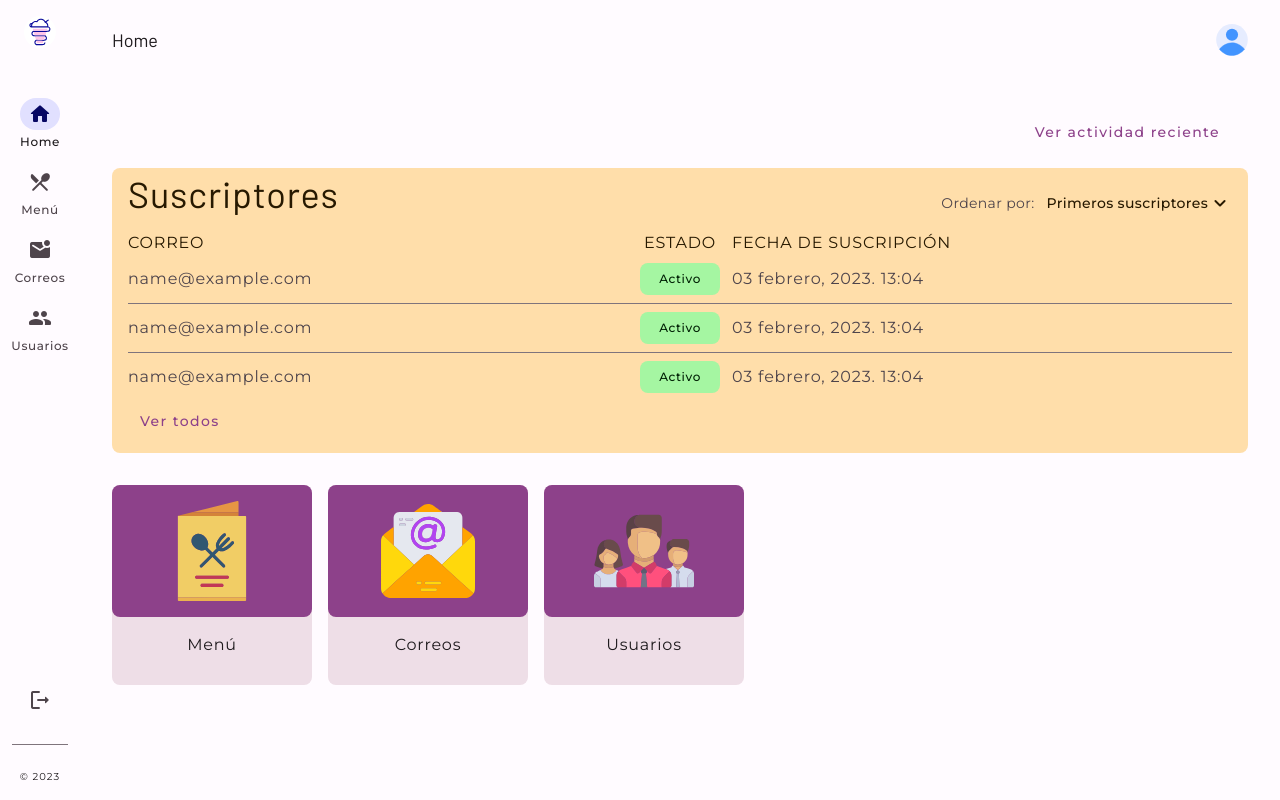
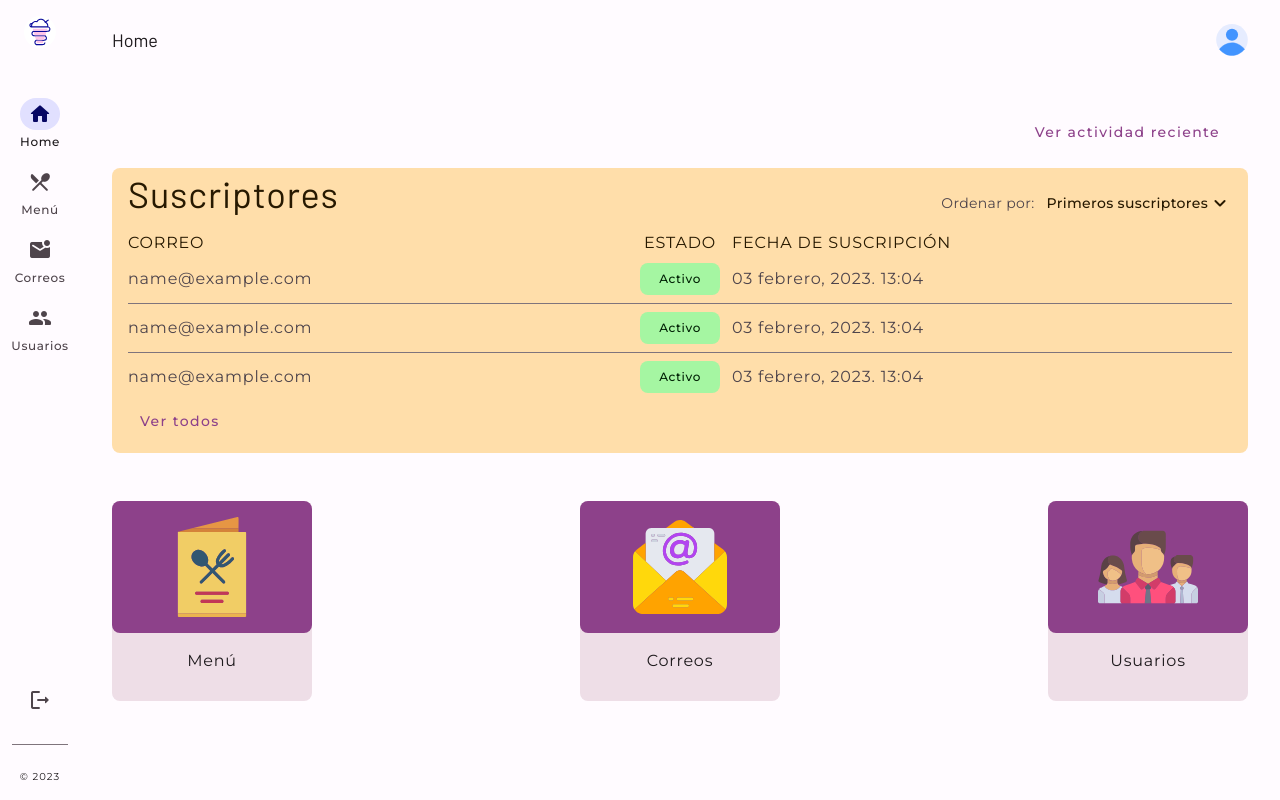
Before and after one commit to hamilton-i7/sweeties_admin_web, a Next.js app in the folder sweeties_admin_frontend/: page / in a window 1280 px wide. Built offline with nearby package versions, Linux system fonts and the light colour scheme.

Commit message:
Adapt components to Medium screens

```diff
--- a/sweeties_admin_frontend/app/page.tsx
+++ b/sweeties_admin_frontend/app/page.tsx
@@ -15,7 +15,7 @@ export default function Home() {
     <div className='flex flex-col pb-12 pt-[5rem] md:px-8 text-on-background'>
       <Feed anchorEl={viewActivityButton} />
       <Subscribers />
-      <NavigationCards className='mt-8' />
+      <NavigationCards className='mt-8 md:mt-12' />
     </div>
   )
 }
--- a/sweeties_admin_frontend/components/NavigationCards.tsx
+++ b/sweeties_admin_frontend/components/NavigationCards.tsx
@@ -12,7 +12,7 @@ export default function NavigationCards({
 }: NavigatonCardsProps) {
   return (
     <section
-      className={`flex flex-col md:flex-row items-center gap-4 ${className}`}
+      className={`flex flex-col md:flex-row items-center justify-between gap-4 ${className}`}
     >
       <NavigationCard label='Menú' imgSrc={menu} alt='Menú de restaurante' />
       <NavigationCard label='Correos' imgSrc={email} alt='Carta abierta' />
--- a/sweeties_admin_frontend/components/Subscribers.tsx
+++ b/sweeties_admin_frontend/components/Subscribers.tsx
@@ -5,7 +5,15 @@ import { useMediaQuery } from '@/utils/media-query'
 import SubscribersList from './SubscribersList'
 import SubscribersFeed from './SubscribersFeed'
 
-export default function Subscribers() {
+type SubscribersProps = {
+  className?: string
+}
+
+export default function Subscribers({ className }: SubscribersProps) {
   const isMediumScreen = useMediaQuery(MD_SCREEN_PX)
-  return isMediumScreen ? <SubscribersFeed /> : <SubscribersList />
+  return isMediumScreen ? (
+    <SubscribersFeed className={className} />
+  ) : (
+    <SubscribersList className={className} />
+  )
 }
--- a/sweeties_admin_frontend/components/SubscribersFeed.tsx
+++ b/sweeties_admin_frontend/components/SubscribersFeed.tsx
@@ -6,7 +6,11 @@ import Menu from './common/Menu'
 import MenuItem from './common/MenuItem'
 import { forwardRef } from 'react'
 
-export default function SubscribersFeed() {
+type SubscribersFeedProps = {
+  className?: string
+}
+
+export default function SubscribersFeed({ className }: SubscribersFeedProps) {
   const sortButton = (
     <button className='flex items-center focus:outline-none text-on-tertiary-container font-medium text-[0.875rem ]'>
       <span>Primeros suscriptores</span>
@@ -15,7 +19,9 @@ export default function SubscribersFeed() {
   )
 
   return (
-    <section className='w-full py-3 px-4 flex flex-col bg-tertiary-container rounded-lg'>
+    <section
+      className={`w-full py-3 px-4 flex flex-col bg-tertiary-container rounded-lg ${className}`}
+    >
       <header className='flex justify-between items-baseline text-on-tertiary-container mb-4'>
         <h2 className='headline-l'>Suscriptores</h2>
         <div className='flex items-baseline gap-3 body-m'>
@@ -85,11 +91,12 @@ const SortButton = forwardRef<HTMLButtonElement, SortButtonProps>(
   ({ label }, ref) => (
     <button
       ref={ref}
-      className='flex items-center gap-1 text-on-tertiary-container focus:outline-none'>
+      className='flex items-center gap-1 text-on-tertiary-container focus:outline-none'
+    >
       <span>{label}</span>
       <span className='material-icons-round'>expand_more</span>
     </button>
-  ),
+  )
 )
 
 SortButton.displayName = 'SortButton'
--- a/sweeties_admin_frontend/components/SubscribersList.tsx
+++ b/sweeties_admin_frontend/components/SubscribersList.tsx
@@ -1,9 +1,13 @@
 import SubscriberChip from './SubscriberChip'
 import TextButton from './common/button/TextButton'
 
-export default function SubscribersList() {
+type SubscribersListProps = {
+  className?: string
+}
+
+export default function SubscribersList({ className }: SubscribersListProps) {
   return (
-    <section className='flex flex-col'>
+    <section className={`flex flex-col ${className}`}>
       <h2 className='headline-l mb-4 ml-4'>Suscriptores</h2>
       <ul className='list-none w-full bg-tertiary-container mb-0.5'>
         <SubscriberItem email='name@example.com' active />
```
